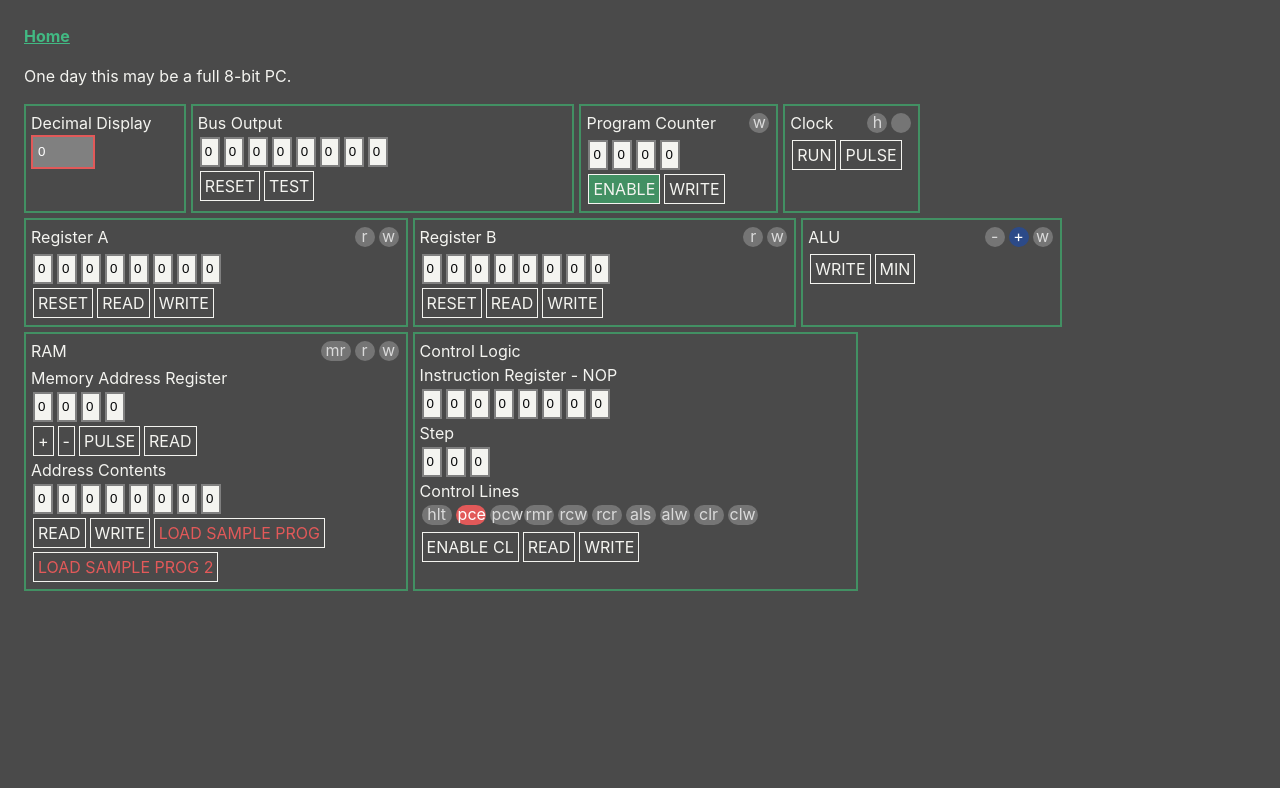
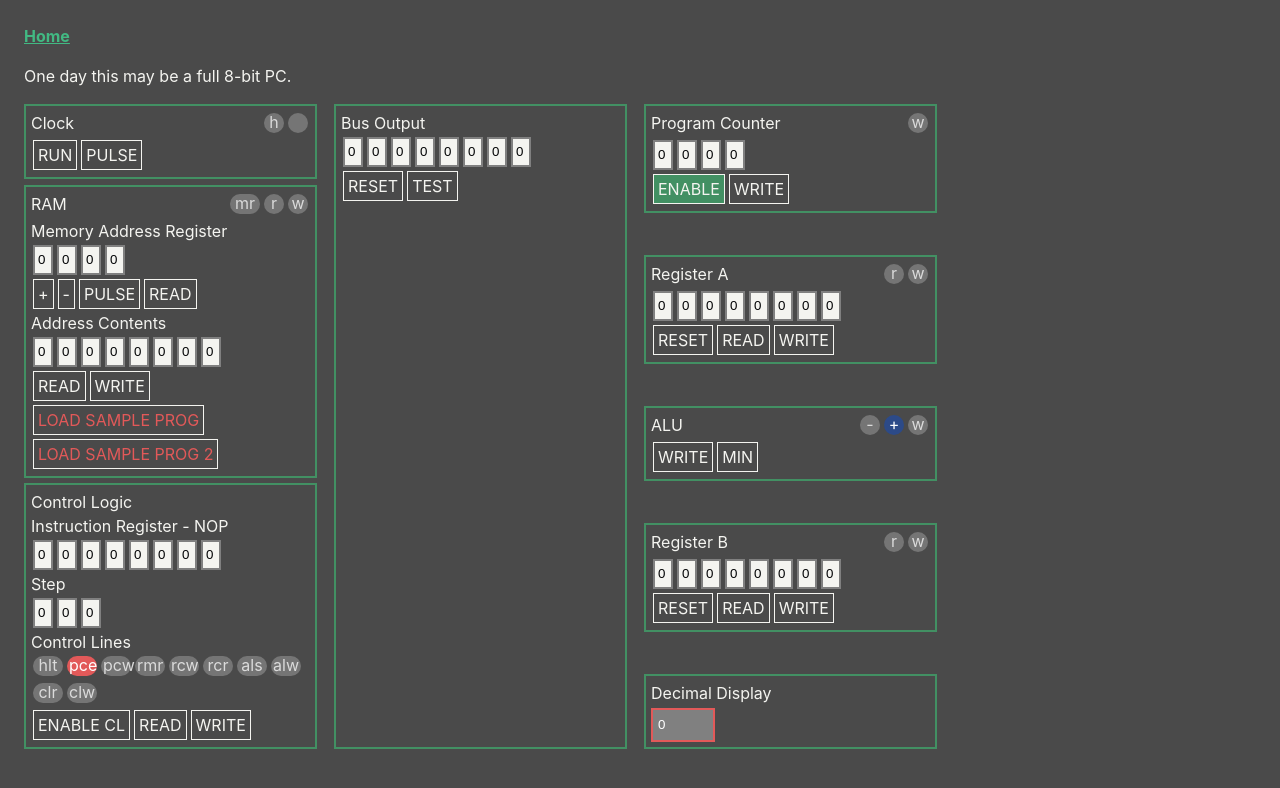
Before and after one commit to jacobpretorius/crazyman-pc, a Vue app: page / in a window 1280 px wide. Shown: the top 788 px of the page. Built offline with nearby package versions, Linux system fonts and the light colour scheme.

Commit message:
Eater Layout

```diff
--- a/src/assets/css/theme.scss
+++ b/src/assets/css/theme.scss
@@ -3,3 +3,8 @@ $color-gunmetal: #060708;
 $color-white-smoke: #f4f4f0;
 $color-eucalyptus: #429063;
 $color-red: #e25959;
+
+
+$block-width: 30%;
+$block-width-mobile: 97%;
+$min-block-width: 192px;
--- a/src/components/ALU/ALU.vue
+++ b/src/components/ALU/ALU.vue
@@ -92,8 +92,12 @@ export default {
 
 <style scoped lang="scss">
 .ALU {
-  min-width: 120px;
-  width: 20%;
+  width: $block-width;
+  min-width: $min-block-width;
+
+  @media screen and (max-width: max-mobile-size) {
+    width: $block-width-mobile;
+  }
 
   h1 {
     display: inline-block;
--- a/src/components/BusOutput/BusOutput.vue
+++ b/src/components/BusOutput/BusOutput.vue
@@ -47,7 +47,12 @@ export default {
 
 <style scoped lang="scss">
 .BusOutput {
-  min-width: 205px;
-  width: 30%;
+  height: 100%;
+  width: $block-width;
+  min-width: $min-block-width;
+
+  @media screen and (max-width: max-mobile-size) {
+    width: $block-width-mobile;
+  }
 }
 </style>
--- a/src/components/Clock/Clock.vue
+++ b/src/components/Clock/Clock.vue
@@ -85,7 +85,11 @@ export default {
 
 <style scoped lang="scss">
 .Clock {
-  min-width: 112px;
-  width: 10%;
+  width: $block-width;
+  min-width: $min-block-width;
+
+  @media screen and (max-width: max-mobile-size) {
+    width: $block-width-mobile;
+  }
 }
 </style>
--- a/src/components/ControlLogic/ControlLogic.vue
+++ b/src/components/ControlLogic/ControlLogic.vue
@@ -268,8 +268,12 @@ export default {
 
 <style scoped lang="scss">
   .ControlLogic {
-    min-width: 340px;
-    width: 35%;
+    width: $block-width;
+    min-width: $min-block-width;
+
+    @media screen and (max-width: max-mobile-size) {
+      width: $block-width-mobile;
+    }
 
     .input-area .step-line {
       color: $color-red;
--- a/src/components/CpuContainer/CpuContainer.vue
+++ b/src/components/CpuContainer/CpuContainer.vue
@@ -3,18 +3,18 @@
     <p>One day this may be a full 8-bit PC.</p>
 
     <div class="flexer">
-      <DecimalDisplay class="decimal-display"/>
-      <BusOutput class="bus-output" />
-      <ProgramCounter class="program-counter" />
       <Clock class="clock" />
-
-      <Register class="register" register-name="A" />
-      <Register class="register" register-name="B" />
-      <ALU class="alu" :registerNames="['A','B']" />
-
       <RAM />
       <ControlLogic />
 
+      <BusOutput class="bus-output" />
+
+      <ProgramCounter class="program-counter" />
+
+      <Register class="register" register-name="A" />
+      <ALU class="alu" :registerNames="['A','B']" />
+      <Register class="register" register-name="B" />
+      <DecimalDisplay class="decimal-display"/>
     </div>
   </div>
 </template>
@@ -53,9 +53,18 @@ export default {
 .cpu-container {
   .flexer {
     display: flex;
+    flex-direction: column;
     margin-top: 1rem;
     flex-wrap: wrap;
     width: 100%;
+    max-width: 930px;
+    height: 650px;
+    min-height: 650px;
+    justify-content: space-between;
+
+    @media screen and (max-width: 727px) {
+      height: 100%
+    }
 
     > * {
       padding: 5px;
--- a/src/components/DecimalDisplay/DecimalDisplay.vue
+++ b/src/components/DecimalDisplay/DecimalDisplay.vue
@@ -1,6 +1,7 @@
 <template>
   <div class="DecimalDisplay">
     <h1>Decimal Display</h1>
+    <div class="break"></div>
 
     <input v-model="busAsDecimalValue" class="display" >
   </div>
@@ -23,8 +24,12 @@ export default {
 
 <style scoped lang="scss">
 .DecimalDisplay {
-  min-width: 120px;
-  width: 12%;
+  width: $block-width;
+  min-width: $min-block-width;
+
+  @media screen and (max-width: max-mobile-size) {
+    width: $block-width-mobile;
+  }
 
   .display {
     color: white;
--- a/src/components/ProgramCounter/ProgramCounter.vue
+++ b/src/components/ProgramCounter/ProgramCounter.vue
@@ -98,7 +98,11 @@ export default {
 
 <style scoped lang="scss">
 .ProgramCounter {
-  min-width: 150px;
-  width: 15%;
+  width: $block-width;
+  min-width: $min-block-width;
+
+  @media screen and (max-width: max-mobile-size) {
+    width: $block-width-mobile;
+  }
 }
 </style>
--- a/src/components/RAM/RAM.vue
+++ b/src/components/RAM/RAM.vue
@@ -170,8 +170,12 @@ export default {
 
 <style scoped lang="scss">
 .RAM {
-  min-width: 163px;
-  width: 30%;
+  width: $block-width;
+  min-width: $min-block-width;
+
+  @media screen and (max-width: max-mobile-size) {
+    width: $block-width-mobile;
+  }
 
   .sample-prog {
     color: $color-red;
--- a/src/components/Register/Register.vue
+++ b/src/components/Register/Register.vue
@@ -100,7 +100,11 @@ export default {
 
 <style scoped lang="scss">
 .Register {
-  min-width: 206px;
-  width: 30%;
+  width: $block-width;
+  min-width: $min-block-width;
+
+  @media screen and (max-width: max-mobile-size) {
+    width: $block-width-mobile;
+  }
 }
 </style>
```
